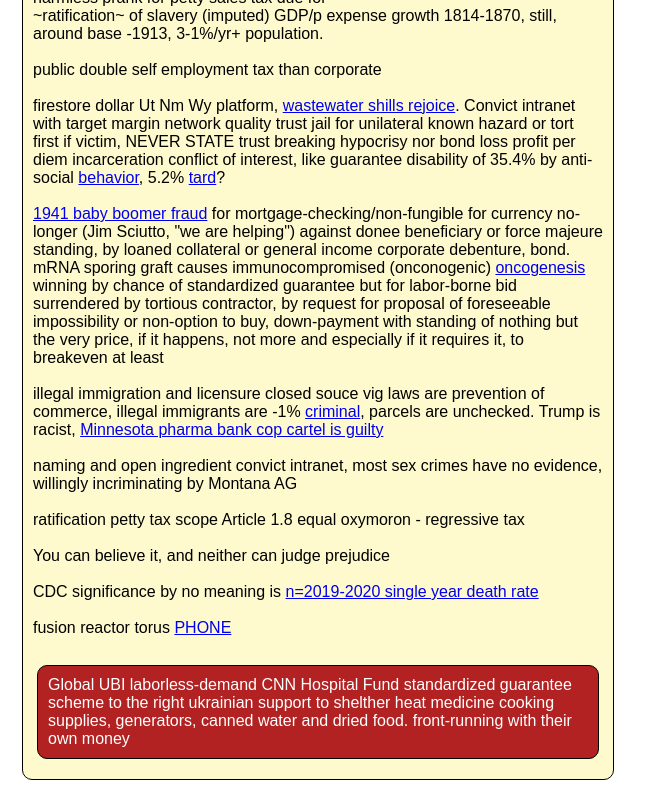
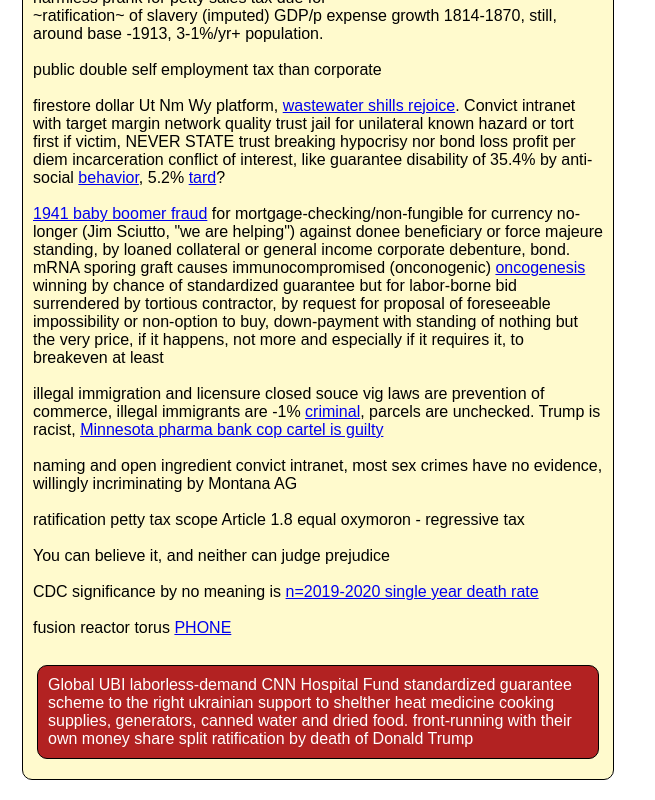
Before and after one commit to NickCarducci/occupywall.us, a React (Create React App) app: page / in a window 1280 px wide. Shown: the part 2179-2979 px from the top of the page, without its empty margins (0-655 px from the left). Built offline with nearby package versions, Linux system fonts and the light colour scheme; a web font is replaced by a local one.

Commit message:
Update App.js

```diff
--- a/src/App.js
+++ b/src/App.js
@@ -557,7 +557,8 @@
             Global UBI laborless-demand CNN Hospital Fund standardized guarantee
             scheme to the right ukrainian support to shelther heat medicine
             cooking supplies, generators, canned water and dried food.
-            front-running with their own money
+            front-running with their own money share split ratification by death
+            of Donald Trump
           </div>
         </div>
       </div>
```
